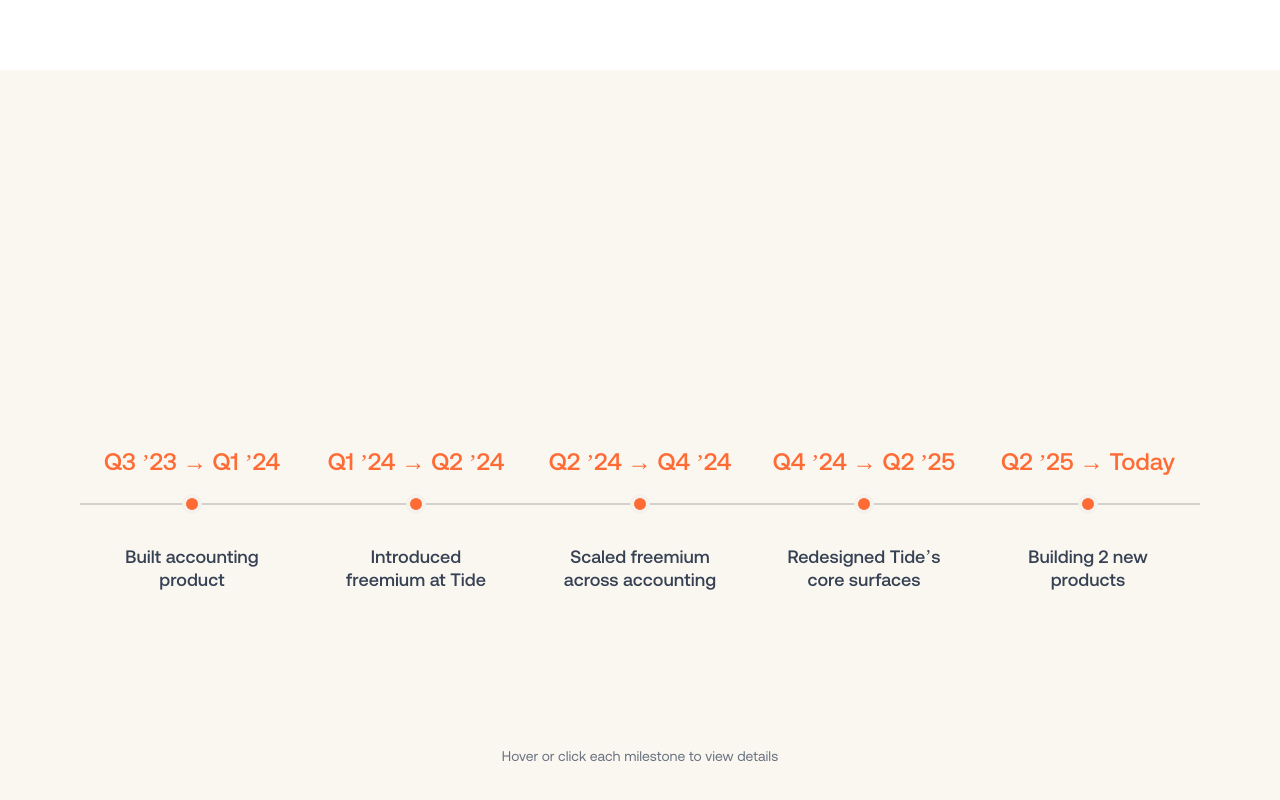
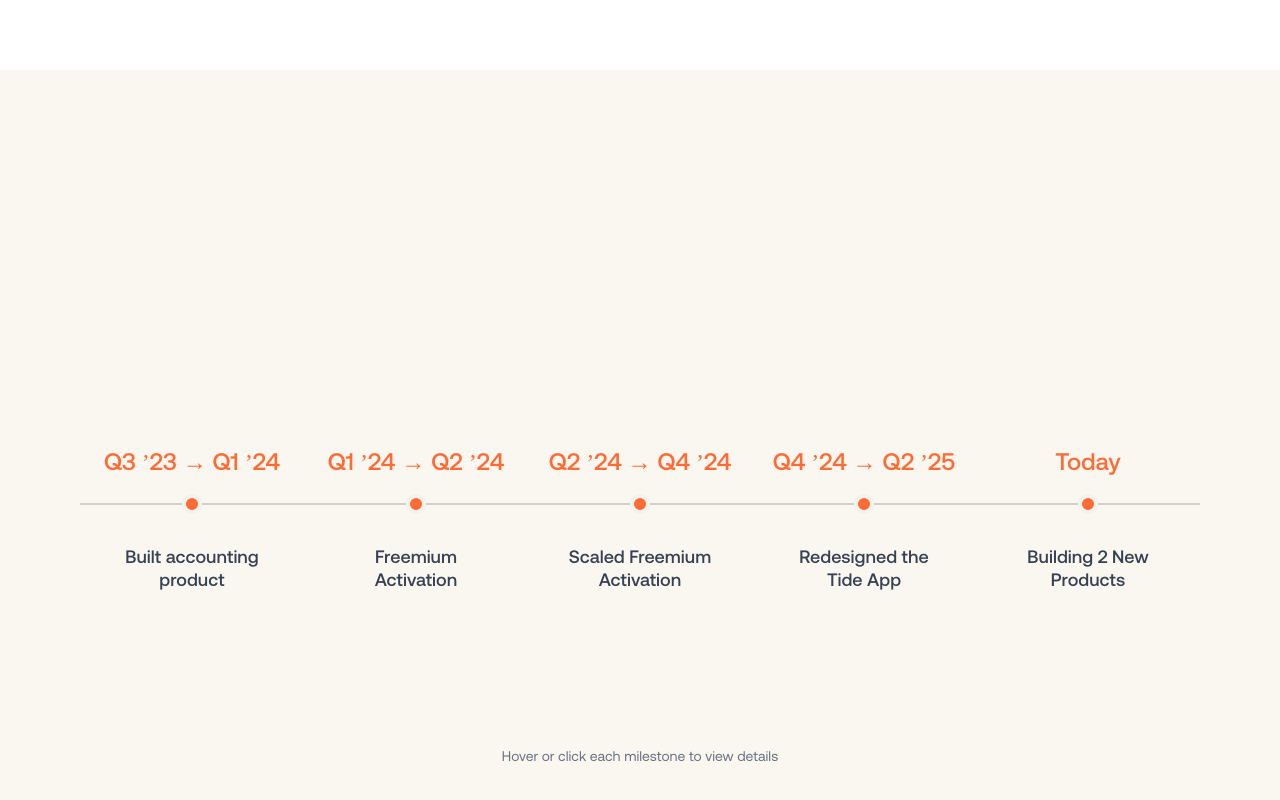
Before and after one commit to h8inc/portfolio, a React (Vite) app: page /tide in a window 1280 px wide. Shown: the part 1110-1910 px from the top of the page. Built offline with nearby package versions, Linux system fonts and the light colour scheme; a web font is replaced by a local one.

Commit message:
Update timeline component

```diff
--- a/src/components/generated/InteractiveTimeline.tsx
+++ b/src/components/generated/InteractiveTimeline.tsx
@@ -26,9 +26,9 @@ const defaultEvents: TimelineEvent[] = [
     year: 'Q3 ’23 → Q1 ’24',
     title: 'Built accounting product',
     description: [
-      'Joined as IC, working with 5 team, and 3 product managers.',
-      'Turned a basic bookkeeping feature (<300 users) into a robut accounting product',
-      'Build tax and financial insights modules from 0 to live products through iterative delivery.'
+      'Joined as IC, working with 5 engineering teams, and 3 product managers.',
+      'Turned a bookkeeping feature into a robust accounting product',
+      'Build tax and financial management products through iterative delivery.'
     ],
     logos: [''],
     position: 'bottom'
@@ -36,9 +36,9 @@ const defaultEvents: TimelineEvent[] = [
   {
     id: '3',
     year: 'Q1 ’24 → Q2 ’24',
-    title: 'Introduced freemium at Tide',
+    title: 'Freemium Activation',
     description: [
-      'Influenced the roadmap to decouple from third party software.',
+      'Influenced the roadmap to stop relying on third party software.',
       'Persuaded the VP and Engineering to adopt a freemium approach.',
       'Shifted from marketing-led to product-led in the app.',
       'Drove sign up rate 0.95% → 1.65%.'
@@ -49,7 +49,7 @@ const defaultEvents: TimelineEvent[] = [
   {
     id: '4',
     year: 'Q2 ’24 → Q4 ’24',
-    title: 'Scaled freemium across accounting',
+    title: 'Scaled Freemium Activation',
     description: [
       'Presented financial insights = retention = revenue.',
       'Presented that tax estimates capture top‑of‑funnel demand.',
@@ -63,10 +63,10 @@ const defaultEvents: TimelineEvent[] = [
   {
     id: '5',
     year: 'Q4 ’24 → Q2 ’25',
-    title: 'Redesigned Tide’s core surfaces',
+    title: 'Redesigned the Tide App',
     description: [
       'Redesigned one and influenced the design of a second of Tide’s 5 main tabs (1M+ users).',
-      'Streamlined workflows to boost engagement, retention and revenue for accounting.',
+      'Streamlined the app to boost engagement, retention and revenue for multiple products.',
       'Sign‑ups to the accounting product grew from 3.8% → 21.2%, with 4× more new members signing up.',
       'ARR grew from £2M → £4M as 10% of freemium sign‑ups converted to paying customers.'
     ],
@@ -75,11 +75,11 @@ const defaultEvents: TimelineEvent[] = [
   },
   {
     id: '6',
-    year: 'Q2 ’25 → Today',
-    title: 'Building 2 new products',
+    year: 'Today',
+    title: 'Building 2 New Products',
     description: [
-      'Building two new products at Tide, applying the same discovery, experimentation and growth playbook.',
-      'Balancing product strategy, UX and experimentation to unlock the next wave of SaaS growth.'
+      'Building two new products in compliance.',
+
     ],
     logos: [''],
     position: 'bottom'
```
